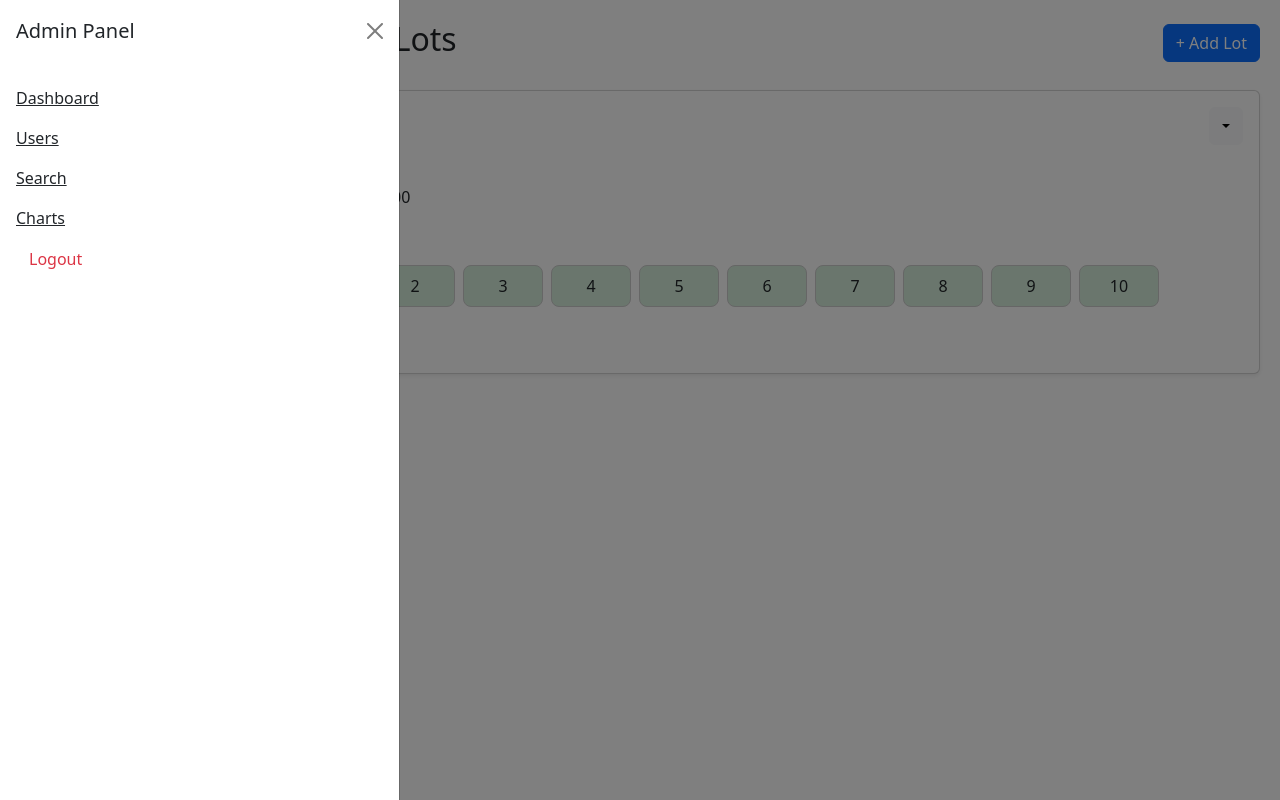
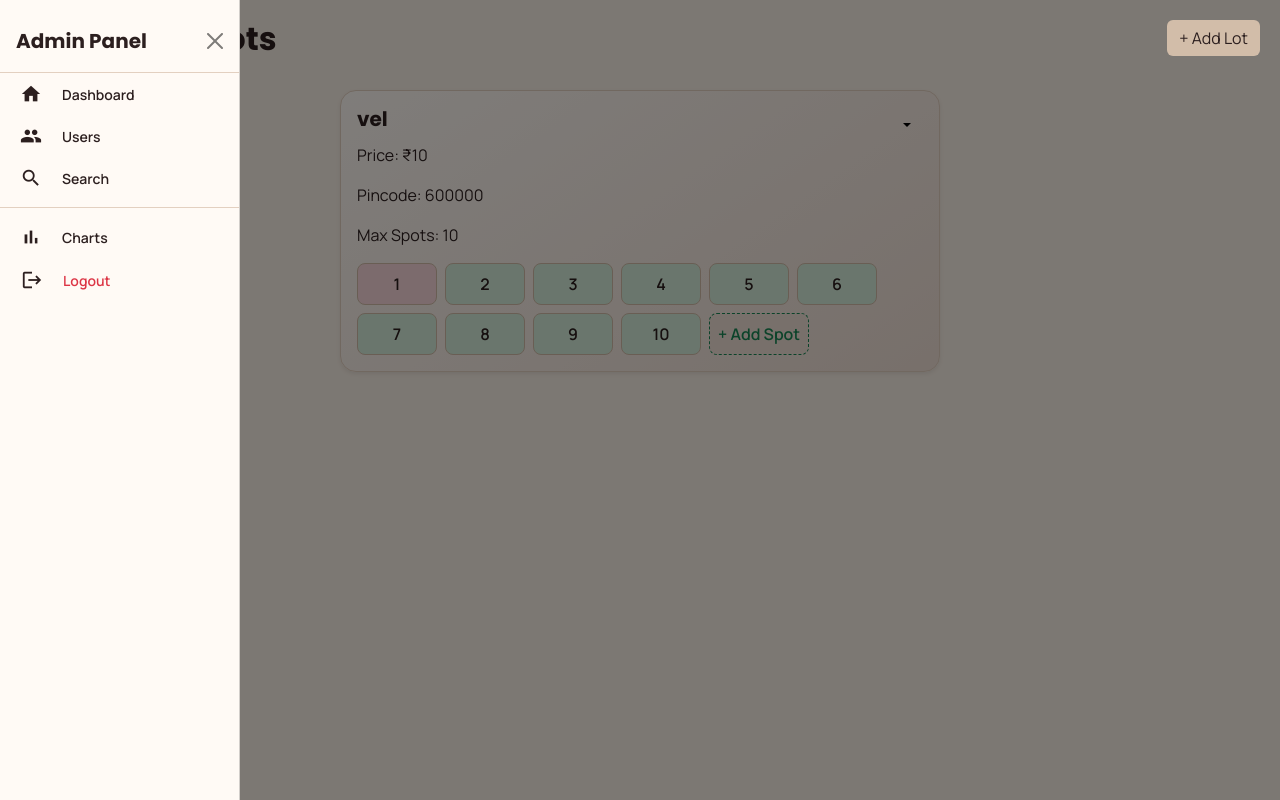
Before and after one commit to 24f2008556/vehicle-parking-app, a Flask app: page /dashboard/admin in a window 1280 px wide, after a click that opens the changed part. Run offline with Flask 3, Linux system fonts and the light colour scheme; the visitor is signed in with stand-in values (Sample User, id 1); data comes from the database, SQL or seed files in the repository; some libraries are stand-ins or nearby versions.

Commit message:
DASH CSS

```diff
--- a/templates/admin_dash.html
+++ b/templates/admin_dash.html
@@ -4,51 +4,198 @@
   <meta charset="UTF-8">
   <title>Admin Dashboard - Parking Lots</title>
   <link href="https://cdn.jsdelivr.net/npm/bootstrap@5.3.0/dist/css/bootstrap.min.css" rel="stylesheet">
+  <link href="https://fonts.googleapis.com/icon?family=Material+Icons" rel="stylesheet">
+
   <style>
+    @import url('https://fonts.googleapis.com/css2?family=Manrope:wght@400;600&family=Poppins:wght@700&display=swap');
+
+
+
     body {
+      background: #f9f0e6; /* creamy beige background */
+      color: #2c1f1f; /* deep brown text */
+      font-family: 'Manrope', sans-serif;
+      overflow-x: hidden;
+    }
+
+    /* ===== NAVBAR ===== */
+    .navbar {
+      background: #f0e0d6; /* flat beige background */
+      border-bottom: 1px solid rgba(0,0,0,0.1);
+    }
+    .navbar .btn {
+      background: #d2bda9;
+      border: none;
+      color: #2c1f1f;
+      font-weight: 600;
+    }
+    .navbar .btn:hover {
+      background: #c2a890;
+    }
+
+    /* ===== YOUTUBE-STYLE SIDEBAR ===== */
+    .offcanvas {
+      width: 240px !important;
+      background: #fffaf5;
+      border-right: 1px solid #e3d0c0;
+      color: #2c1f1f;
+      padding-top: 10px;
+      font-family: 'Manrope', sans-serif;
+    }
+    .offcanvas-header {
+      border-bottom: 1px solid #e3d0c0;
+    }
+    .offcanvas .offcanvas-body {
       display: flex;
+      flex-direction: column;
+      padding: 0;
     }
+    .offcanvas .offcanvas-body a,
+    .offcanvas .offcanvas-body button {
+      display: flex;
+      align-items: center;
+      gap: 20px;
+      padding: 10px 20px;
+      color: #2c1f1f;
+      font-size: 14px;
+      text-decoration: none;
+      font-weight: 600;
+      transition: background 0.2s ease;
+      border-radius: 10px;
+    }
+    .offcanvas .offcanvas-body a:hover,
+    .offcanvas .offcanvas-body button:hover {
+      background: #f0e0d6;
+    }
+    .sidebar-separator {
+      height: 1px;
+      background: #e3d0c0;
+      margin: 8px 0;
+    }
+    .offcanvas .material-icons {
+      font-size: 22px;
+      color: #2c1f1f;
+    }
+    .offcanvas button.text-danger {
+      color: #dc3545 !important;
+      font-weight: 700;
+    }
+
+    /* ===== MAIN CONTENT ===== */
     .main {
-          margin-left: 250px;
+      margin: 0 auto;
       padding: 20px;
+      max-width: 900px;
       width: 100%;
     }
-      .lot-card {
-          margin-bottom: 20px;
+
+
+    h1, h2, h5 {
+      font-family: 'Poppins', sans-serif;
+      font-weight: 700;
+      color: #2c1f1f;
+      text-align: center;
     }
+
+    /* ===== CARDS ===== */
+    .card {
+      background: linear-gradient(145deg, #fffaf5, #f0e0d6);
+      color: #2c1f1f;
+      border-radius: 16px;
+      box-shadow: 0 4px 12px rgba(0,0,0,0.15);
+      border: 1px solid #e3d0c0;
+      width: 100%;
+      max-width: 600px;
+      margin: 20px auto;
+      transition: transform 0.3s ease, box-shadow 0.3s ease;
+    }
+    .card:hover {
+      transform: translateY(-5px) scale(1.02);
+      box-shadow: 0 10px 20px rgba(0,0,0,0.25);
+    }
+
+    /* ===== SPOT CARDS ===== */
     .spot-card {
       padding: 8px;
-          border: 1px solid #ccc;
       border-radius: 8px;
       min-width: 80px;
       text-align: center;
       cursor: pointer;
+      font-weight: 600;
+      transition: transform 0.3s, box-shadow 0.3s;
+      color: #2c1f1f;
+      background: #f0e0d6;
+      border: 1px solid #d2bda9;
     }
+    .spot-card:hover {
+      transform: scale(1.05);
+      box-shadow: 0 0 10px rgba(0,0,0,0.2);
+    }
+    .spot-card.add-spot {
+      background: #fffaf5;
+      border: 1px dashed #d2bda9;
+      color: #2c1f1f;
+    }
+
+    /* ===== MODALS ===== */
+    .modal-content {
+      background: linear-gradient(145deg, #fffaf5, #f0e0d6);
+      color: #2c1f1f;
+      border-radius: 12px;
+      border: 1px solid #d2bda9;
+    }
+
+    /* ===== BUTTONS ===== */
+    .btn-primary {
+      background: #d2bda9;
+      border: none;
+      color: #2c1f1f;
+      transition: background 0.3s;
+    }
+    .btn-primary:hover {
+      background: #c2a890;
+    }
+    .fixed-top-right {
+    position: fixed;
+    top: 20px;
+    right: 20px;
+    z-index: 1050;
+    }
+
+
 
   </style>
 </head>
 <body>
-<nav class="navbar bg-light p-2 position-fixed top-0 start-0 z-3" style="width:auto;">
-  <button class="btn btn-outline-dark" data-bs-toggle="offcanvas" data-bs-target="#adminSidebar">
+  <!-- Navbar -->
+  <nav class="navbar p-2 position-fixed top-0 start-0 z-3" style="width:auto;">
+    <button class="btn" style="background-color: transparent;border:none;" data-bs-toggle="offcanvas" data-bs-target="#adminSidebar">
       ☰
     </button>
   </nav>
 
+  <!-- Sidebar -->
   <div class="offcanvas offcanvas-start" tabindex="-1" id="adminSidebar">
     <div class="offcanvas-header">
-    <h5 class="offcanvas-title">Admin Panel</h5>
+      <h5 class="offcanvas-title fw-bold">Admin Panel</h5>
       <button type="button" class="btn-close" data-bs-dismiss="offcanvas"></button>
     </div>
     <div class="offcanvas-body">
-    <a href="{{ url_for('dashboard_bp.dashboard') }}" class="d-block py-2 text-dark">Dashboard</a>
-    <a href="{{ url_for('dashboard_bp.admin_users') }}" class="d-block py-2 text-dark">Users</a>
-    <a href="{{ url_for('dashboard_bp.search_lots') }}" class="d-block py-2 text-dark">Search</a>
-    <a href="{{ url_for('dashboard_bp.create_charts') }}" class="d-block py-2 text-dark">Charts</a>
-    <!-- Trigger modal directly -->
-    <button class="btn d-block py-2 text-danger w-100 text-start"
-        data-bs-toggle="modal"
-        data-bs-target="#logoutModal">
-      Logout
+      <a href="{{ url_for('dashboard_bp.dashboard') }}">
+        <span class="material-icons">home</span> Dashboard
+      </a>
+      <a href="{{ url_for('dashboard_bp.admin_users') }}">
+        <span class="material-icons">group</span> Users
+      </a>
+      <a href="{{ url_for('dashboard_bp.search_lots') }}">
+        <span class="material-icons">search</span> Search
+      </a>
+      <div class="sidebar-separator"></div>
+      <a href="{{ url_for('dashboard_bp.create_charts') }}">
+        <span class="material-icons">bar_chart</span> Charts
+      </a>
+      <button class="btn text-danger text-start w-100" data-bs-toggle="modal" data-bs-target="#logoutModal">
+        <span class="material-icons">logout</span> Logout
       </button>
     </div>
   </div>
@@ -68,8 +215,8 @@
 <!-- Main Content -->
 <div class="main">
     <div class="d-flex justify-content-between align-items-center mb-4">
-        <h2>Parking Lots</h2>
-        <button class="btn btn-primary" data-bs-toggle="modal" data-bs-target="#addLotModal">+ Add Lot</button>
+        <h2>Lots</h2>
+        <button class="btn btn-primary fixed-top-right" data-bs-toggle="modal" data-bs-target="#addLotModal">+ Add Lot</button>
     </div>
     <div id="lots-container"></div>
 </div>
@@ -273,10 +420,10 @@
             <div class="d-flex justify-content-between">
                 <h5>${lot.prime_location_name}</h5>
                 <div class="dropdown">
-                    <button class="btn btn-light dropdown-toggle" data-bs-toggle="dropdown"></button>
+                    <button class="btn btn-light dropdown-toggle" style="background-color: transparent;border:none;" data-bs-toggle="dropdown"></button>
                     <ul class="dropdown-menu">
-                        <li><a class="dropdown-item" href="#" onclick='openEditModal(${JSON.stringify(lot)})'>Edit Lot</a></li>
-                        <li><a class="dropdown-item text-danger" onclick="deleteLot(${lot.id})">Delete Lot</a></li>
+                        <li><a class="dropdown-item" href="#" style="background-color: transparent;border:none;" onclick='openEditModal(${JSON.stringify(lot)})'>Edit Lot</a></li>
+                        <li><a class="dropdown-item text-danger" style="background-color: transparent;border:none;" onclick="deleteLot(${lot.id})">Delete Lot</a></li>
                     </ul>
                 </div>
             </div>
```
Lines whose indentation alone changed are shown as unchanged.
